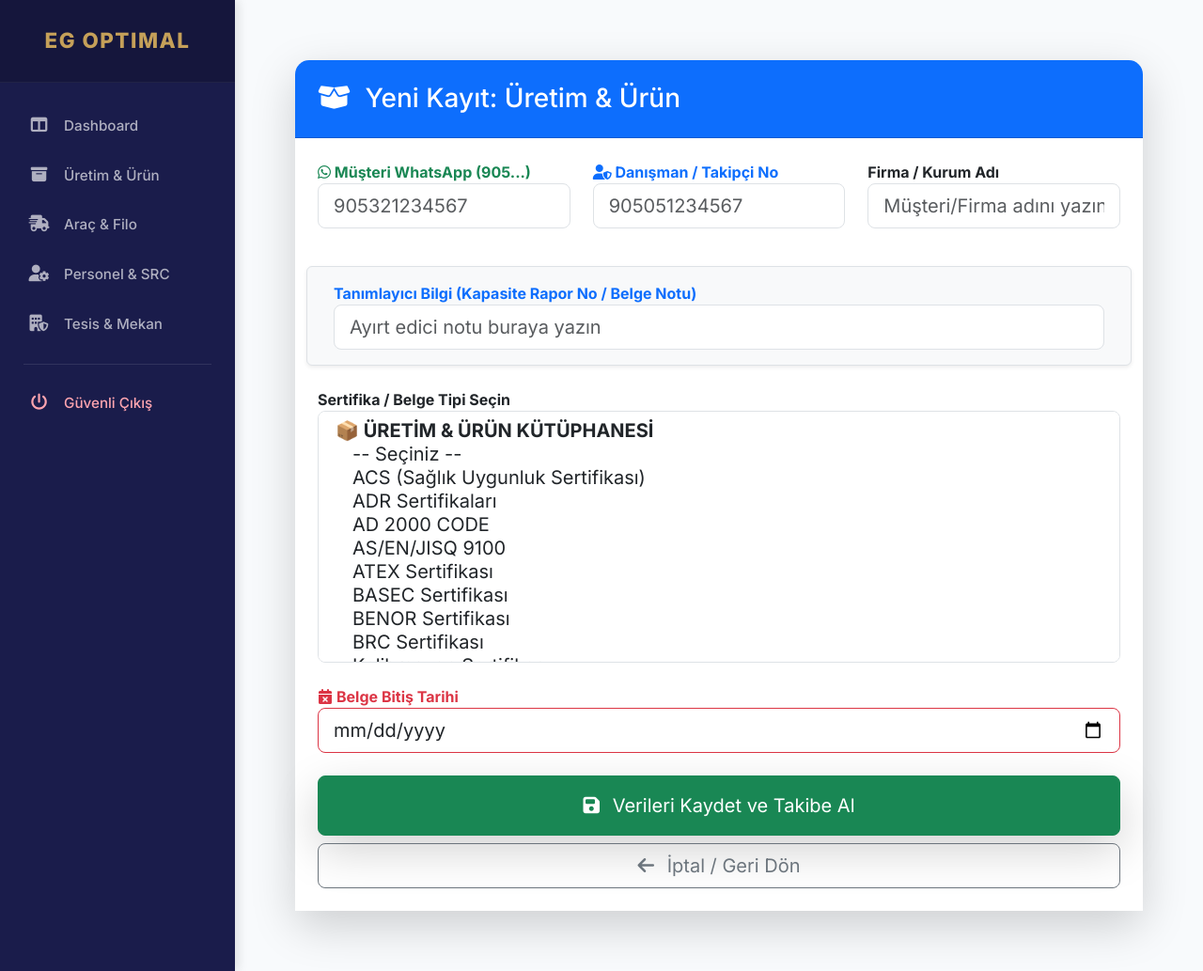
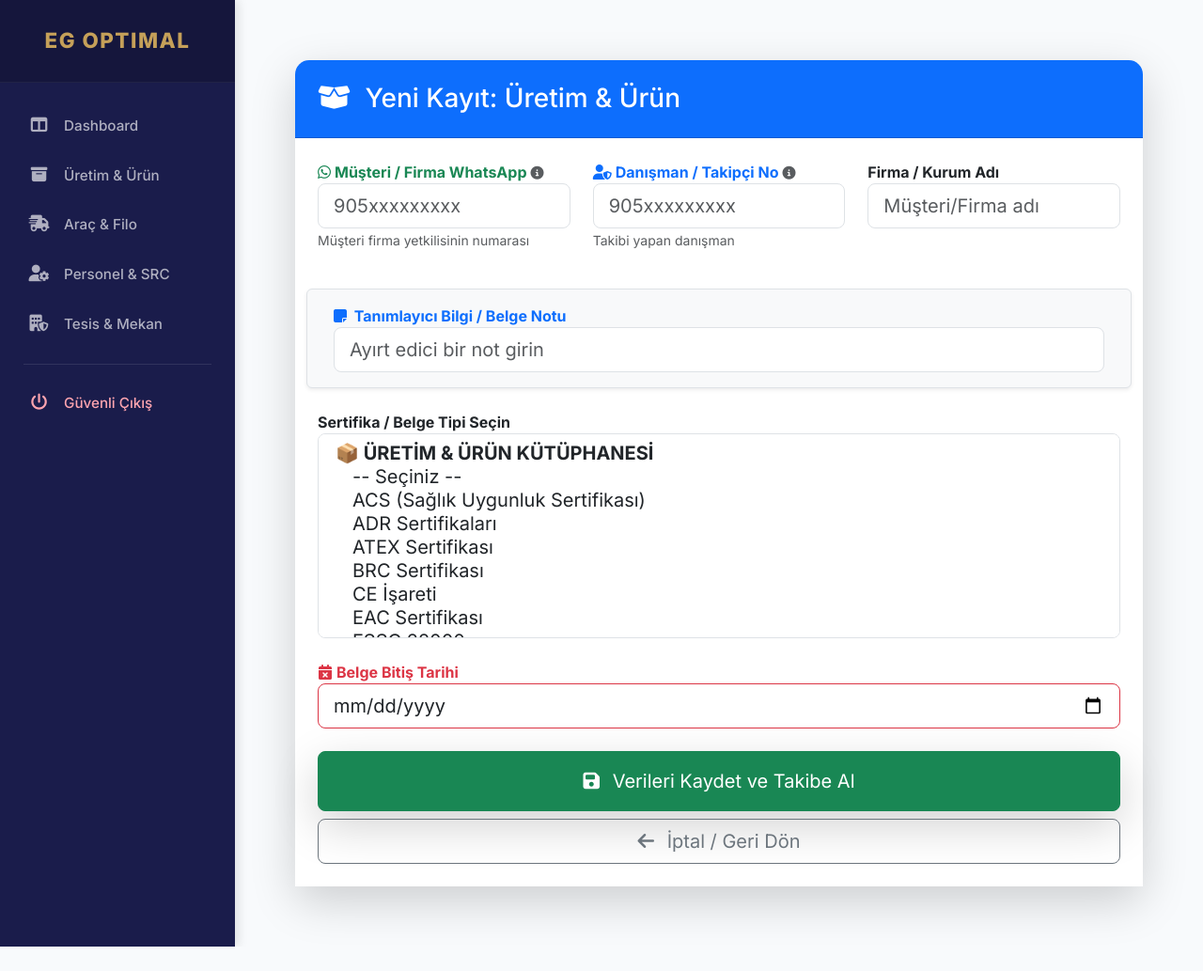
Before and after one commit to eguldr/sertifika-takip, a Flask app: page /kayit_ekle/1 in a window 1280 px wide. Shown: the whole page at 94% size. After the commit the page ends 1007 px from the top, so only its background shows below. Run offline with Flask 3, Linux system fonts and the light colour scheme; the visitor is signed in with stand-in values (Sample User, id 1).

Commit message:
Update ekle.html

```diff
--- a/templates/ekle.html
+++ b/templates/ekle.html
@@ -18,74 +18,107 @@
                     {% else %}fa-box-open{% endif %} me-2"></i>
                 Yeni Kayıt:
                 {% if cat == 'Arac' %}Araç & Filo
-                {% elif cat == 'Personel' %}Personel & SRC
+                {% elif cat == 'Personel' %}Personel
                 {% elif cat == 'Tesis' %}Tesis & Mekan
                 {% else %}Üretim & Ürün{% endif %}
             </h3>
         </div>
 
         <div class="card-body p-4 bg-white">
-            {#
-                ACTION: url_for('ekle', cat=cat)  →  aynı route, POST metodu
-                reCAPTCHA KALDIRILDI — site key ortam değişkenine bağlandığında
-                tekrar eklenebilir.
-            #}
             <form method="POST" action="{{ url_for('ekle', cat=cat) }}">
                 <input type="hidden" name="category" value="{{ cat }}">
 
-                {# ─── İLETİŞİM & FİRMA SATIRI ─── #}
+                {# ─── İLETİŞİM ALANLARI ─── #}
                 <div class="row mb-4">
+
+                    {# Alan 1: Belge Sahibi / Personel / Müşteri #}
                     <div class="col-md-4 mb-3">
-                        <label class="fw-bold text-success">
-                            <i class="fab fa-whatsapp"></i> Müşteri WhatsApp (905...)
+                        <label class="fw-bold text-success d-flex align-items-center gap-1">
+                            <i class="fab fa-whatsapp"></i>
+                            {% if cat == 'Arac' %}
+                                Araç Sorumlusu WhatsApp
+                            {% elif cat == 'Personel' %}
+                                Personel WhatsApp No
+                            {% else %}
+                                Müşteri / Firma WhatsApp
+                            {% endif %}
+                            <span class="tooltip-icon" data-bs-toggle="tooltip" data-bs-placement="top"
+                                title="{% if cat == 'Personel' %}Belge sahibi çalışanın (şoför, operatör vb.) WhatsApp numarası. Süre yaklaştığında bu kişiye otomatik hatırlatma gönderilir.{% elif cat == 'Arac' %}Aracın sorumlu şoförünün veya filo yöneticisinin numarası.{% else %}Belge sahibi müşteri firmanın yetkili kişisinin numarası.{% endif %}">
+                                <i class="fas fa-circle-info text-muted small"></i>
+                            </span>
                         </label>
                         <input type="text" name="whatsapp_no" class="form-control form-control-lg"
-                               placeholder="905321234567">
+                               placeholder="905xxxxxxxxx">
+                        <small class="text-muted">
+                            {% if cat == 'Personel' %}Çalışanın numarası (şoför, teknisyen vb.)
+                            {% elif cat == 'Arac' %}Araç sorumlusunun numarası
+                            {% else %}Müşteri firma yetkilisinin numarası{% endif %}
+                        </small>
                     </div>
+
+                    {# Alan 2: Amir / Danışman / Takipçi #}
                     <div class="col-md-4 mb-3">
-                        <label class="fw-bold text-primary">
-                            <i class="fas fa-user-shield"></i> Danışman / Takipçi No
+                        <label class="fw-bold text-primary d-flex align-items-center gap-1">
+                            <i class="fas fa-user-shield"></i>
+                            {% if cat == 'Personel' %}
+                                İdari Amir WhatsApp
+                            {% elif cat == 'Arac' %}
+                                Filo Yöneticisi WhatsApp
+                            {% else %}
+                                Danışman / Takipçi No
+                            {% endif %}
+                            <span class="tooltip-icon" data-bs-toggle="tooltip" data-bs-placement="top"
+                                title="{% if cat == 'Personel' %}Personelin bağlı olduğu amirin numarası. Süre yaklaştığında amir de bilgilendirilir.{% elif cat == 'Arac' %}Araç filosundan sorumlu yöneticinin numarası.{% else %}Bu belgeyi takip eden danışman veya yetkili kişinin numarası.{% endif %}">
+                                <i class="fas fa-circle-info text-muted small"></i>
+                            </span>
                         </label>
                         <input type="text" name="danisman_no" class="form-control form-control-lg"
-                               placeholder="905051234567">
+                               placeholder="905xxxxxxxxx">
+                        <small class="text-muted">
+                            {% if cat == 'Personel' %}Sorumlu amir / İK yöneticisi
+                            {% elif cat == 'Arac' %}Filo yöneticisi / operasyon müdürü
+                            {% else %}Takibi yapan danışman{% endif %}
+                        </small>
                     </div>
+
+                    {# Alan 3: Firma #}
                     <div class="col-md-4 mb-3">
                         <label class="fw-bold text-dark">Firma / Kurum Adı</label>
                         <input type="text" name="firma_adi" class="form-control form-control-lg"
-                               placeholder="Müşteri/Firma adını yazın" required>
+                               placeholder="{% if cat == 'Personel' %}Çalışanın bağlı olduğu firma{% else %}Müşteri/Firma adı{% endif %}" required>
                     </div>
                 </div>
 
-                {# ─── ARAÇ / PERSONEL / DİĞER NOTU ─── #}
+                {# ─── KATEGORİYE ÖZEL NOT ALANI ─── #}
                 <div class="row bg-light p-3 rounded mb-4 shadow-sm border">
                     <div class="col-md-12">
                         {% if cat == 'Arac' %}
                         <label class="fw-bold text-primary">
-                            Araç Detayları (Plaka / Marka / Model)
+                            <i class="fas fa-car me-1"></i> Araç Detayları (Plaka / Marka / Model)
                         </label>
                         <input type="text" name="note" class="form-control form-control-lg"
                                placeholder="Örn: 34 ABC 123 - Mercedes Axor" required>
                         {% elif cat == 'Personel' %}
                         <label class="fw-bold text-primary">
-                            Personel Bilgileri (Ad Soyad / TC No / Uyruk)
+                            <i class="fas fa-id-card me-1"></i> Personel Bilgileri (Ad Soyad / TC No)
                         </label>
                         <input type="text" name="note" class="form-control form-control-lg"
-                               placeholder="Örn: Erhan ADEA - 12345678901 - T.C." required>
+                               placeholder="Örn: Mehmet Yılmaz - 12345678901" required>
                         {% else %}
                         <label class="fw-bold text-primary">
-                            Tanımlayıcı Bilgi (Kapasite Rapor No / Belge Notu)
+                            <i class="fas fa-sticky-note me-1"></i> Tanımlayıcı Bilgi / Belge Notu
                         </label>
                         <input type="text" name="note" class="form-control form-control-lg"
-                               placeholder="Ayırt edici notu buraya yazın">
+                               placeholder="Ayırt edici bir not girin">
                         {% endif %}
                     </div>
                 </div>
 
-                {# ─── SERTİFİKA / BELGE TİPİ SEÇİMİ ─── #}
+                {# ─── BELGE TİPİ SEÇİMİ ─── #}
                 <div class="mb-4">
                     <label class="fw-bold text-dark">Sertifika / Belge Tipi Seçin</label>
                     <select name="title" class="form-control form-control-lg"
-                            required size="10" onchange="checkManual(this)">
+                            required size="8" onchange="checkManual(this)">
 
                         {% if cat == 'Arac' %}
                             <option value="">-- Seçiniz --</option>
@@ -197,71 +190,17 @@
                                 <option>ISO 45001</option>
                                 <option>ISO 13485</option>
                                 <option>ISO 50001</option>
-                                <option>ISO 22301</option>
-                                <option>ISO 10002</option>
-                                <option>ISO 37001</option>
-                                <option>İyi Tarım Uygulamaları</option>
-                                <option>JIS</option>
-                                <option>KEMA KEUR</option>
-                                <option>KEYMARK</option>
-                                <option>KITEMARK</option>
-                                <option>KTW-UBA</option>
-                                <option>KRAV</option>
-                                <option>Steel Forging Approval</option>
-                                <option>Master Certificate</option>
-                                <option>Marine Certificate</option>
-                                <option>MDR</option>
-                                <option>MDSAP</option>
-                                <option>Miami Dade NOA</option>
-                                <option>MIL-STD-461F</option>
-                                <option>MIL-STD-810G</option>
-                                <option>MSC Chain</option>
-                                <option>KOT Sertifikası</option>
-                                <option>NF Sertifikası</option>
-                                <option>Operation Clean Sweep</option>
-                                <option>Organik Tarım</option>
-                                <option>NON-GMO</option>
-                                <option>Nordic Swan</option>
-                                <option>OK Biobased</option>
-                                <option>Organik Ürün</option>
-                                <option>Q-Mark</option>
-                                <option>RAL</option>
-                                <option>RMP</option>
-                                <option>RecyClass</option>
-                                <option>Recycled Claim</option>
-                                <option>RTN</option>
-                                <option>SIL Sertifikası</option>
-                                <option>Screened Chemistry</option>
-                                <option>S-Mark</option>
-                                <option>Solar Certificate</option>
-                                <option>Solar Power Certificate</option>
-                                <option>Solar Keymark</option>
-                                <option>SERT Belgesi</option>
-                                <option>StandardsMark</option>
-                                <option>SRCCS</option>
-                                <option>Teknik Reglement</option>
-                                <option>Teknik Svidetelstvo</option>
-                                <option>Toxproof</option>
-                                <option>Transaction Certificate</option>
-                                <option>TQP</option>
-                                <option>TSI Sertifikası</option>
-                                <option>Type Approval</option>
-                                <option>Type Test</option>
+                                <option>Kalibrasyon Sertifikası</option>
+                                <option>Organik Tarım Sertifikası</option>
                                 <option>UKCA</option>
-                                <option>Ukrsepro</option>
-                                <option>Uygunluk Sertifikası</option>
                                 <option>VDE</option>
-                                <option>Verified Product</option>
-                                <option>VI-1</option>
-                                <option>WRAS</option>
-                                <option>Watermark</option>
                                 <option value="LİSTEDE YOK / MANUEL YAZ">➕ LİSTEDE YOK / MANUEL YAZ</option>
                             </optgroup>
                         {% endif %}
                     </select>
                 </div>
 
-                {# ─── MANUEL GİRİŞ (gizli, seçime göre açılır) ─── #}
+                {# ─── MANUEL GİRİŞ ─── #}
                 <div id="manualInputDiv" class="mb-4" style="display:none;">
                     <label class="fw-bold text-danger">Lütfen Belge Adını Manuel Yazın</label>
                     <input type="text" name="manual_title" id="manual_title"
@@ -293,6 +229,14 @@
 </div>
 
 <script>
+// Tooltip başlat
+document.addEventListener('DOMContentLoaded', function () {
+    var tooltips = document.querySelectorAll('[data-bs-toggle="tooltip"]');
+    tooltips.forEach(function(el) {
+        new bootstrap.Tooltip(el);
+    });
+});
+
 function checkManual(select) {
     const div   = document.getElementById('manualInputDiv');
     const input = document.getElementById('manual_title');
```
Also changed, not shown: other parts of templates/ekle.html (+14 -57 lines).
